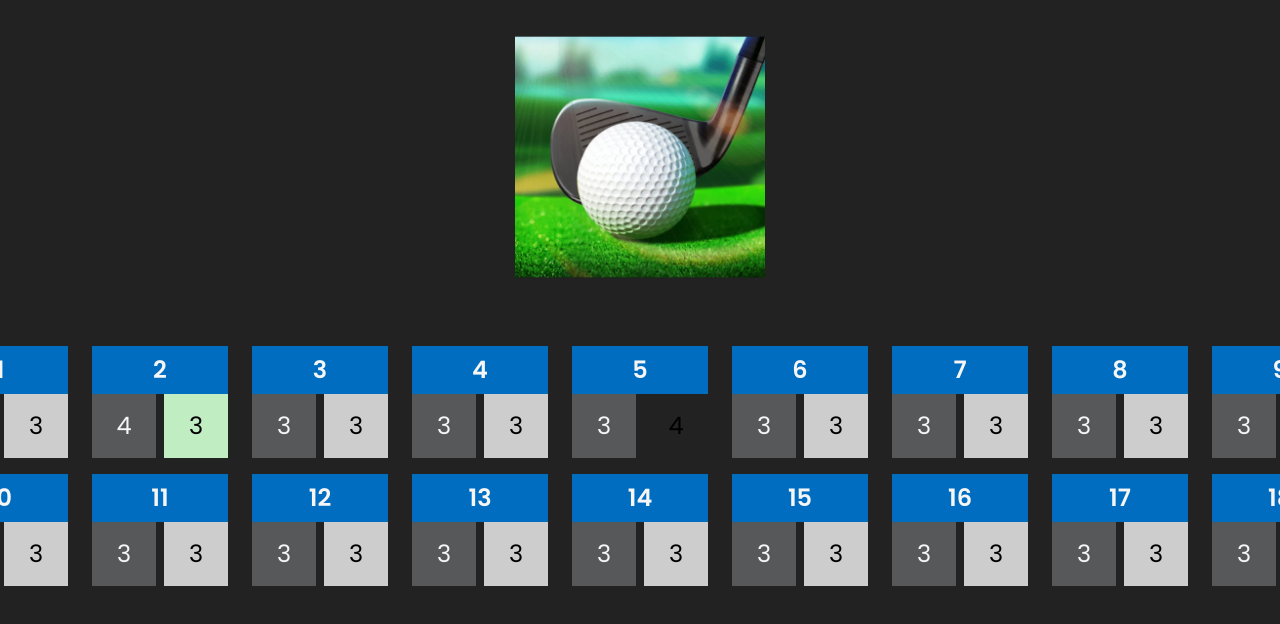
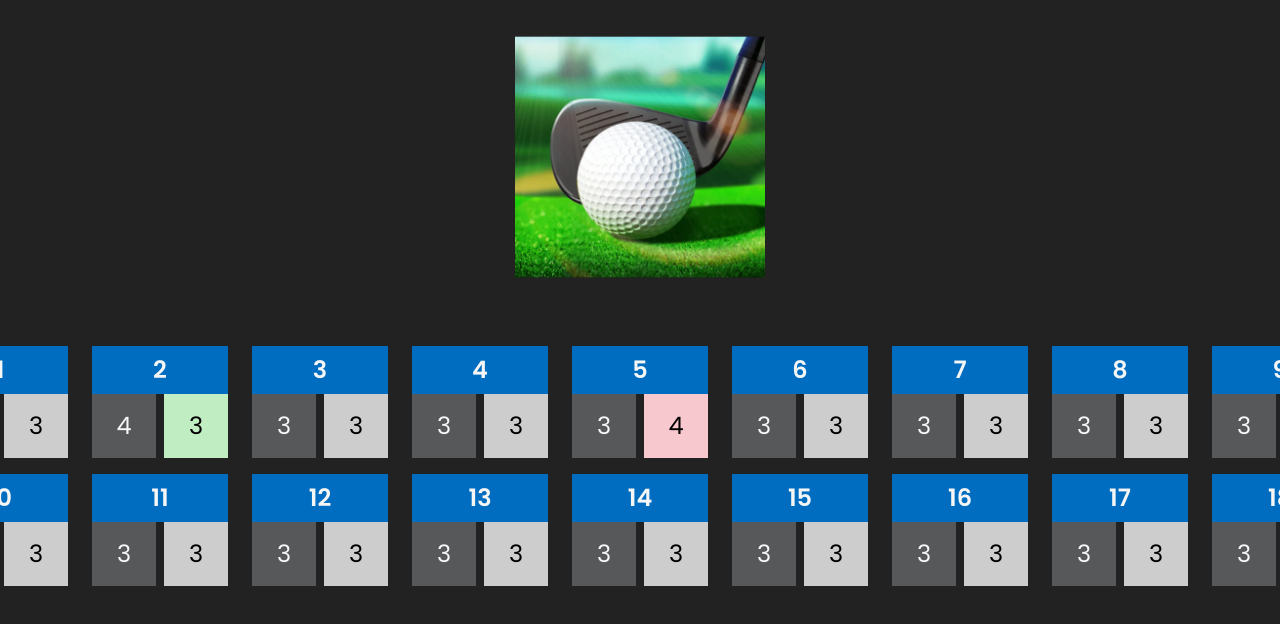
Before and after one commit to briantweed/golf-buddy, a Next.js app: page / in a window 1280 px wide. Shown: the top 624 px of the page. Built offline with nearby package versions, Linux system fonts and the light colour scheme.

Commit message:
init commit

```diff
--- a/src/pages/index.js
+++ b/src/pages/index.js
@@ -47,7 +47,7 @@ const Page = () => {
                             <div className={"text-center  font-semibold bg-lightBlue p-2"}>5</div>
                             <div className={"flex gap-2"}>
                                 <div className={"p-2 bg-grey-1 w-16 h-16 flex items-center justify-center text-center"}>3</div>
-                                <div className={"p-2 bg-pastel-red text-black w-16 h-16 flex items-center justify-center text-center"}>4</div>
+                                <div className={"p-2 bg-pastel-red-1 text-black w-16 h-16 flex items-center justify-center text-center"}>4</div>
                             </div>
                         </div>
                         <div>
```
